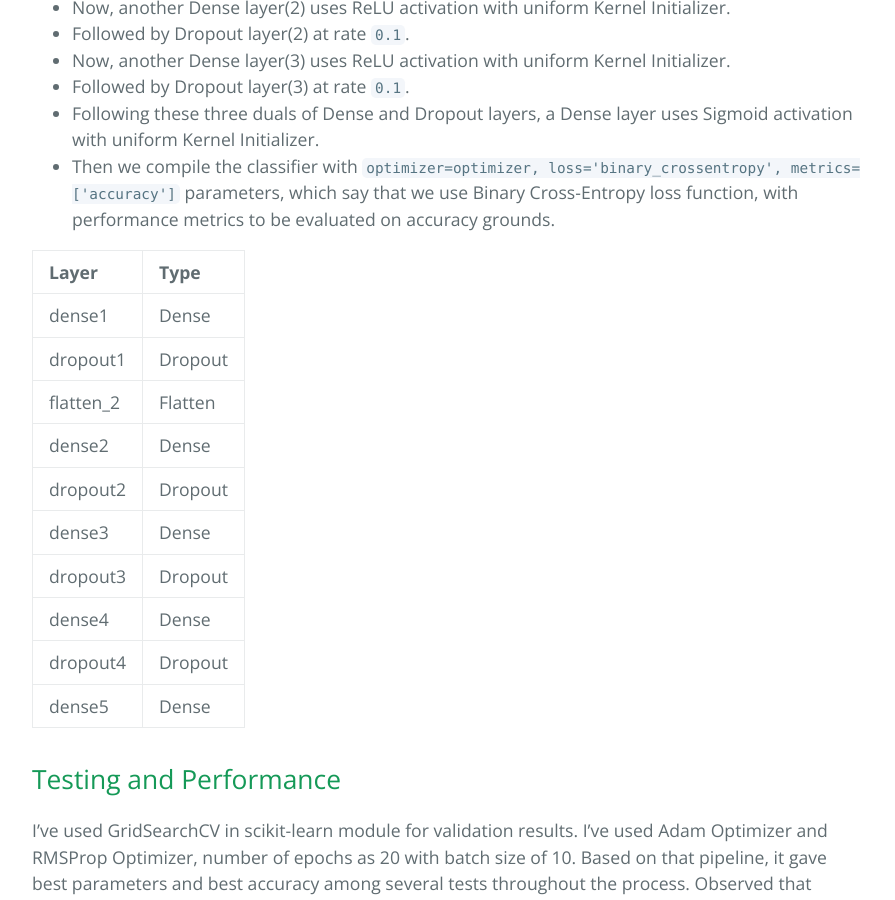
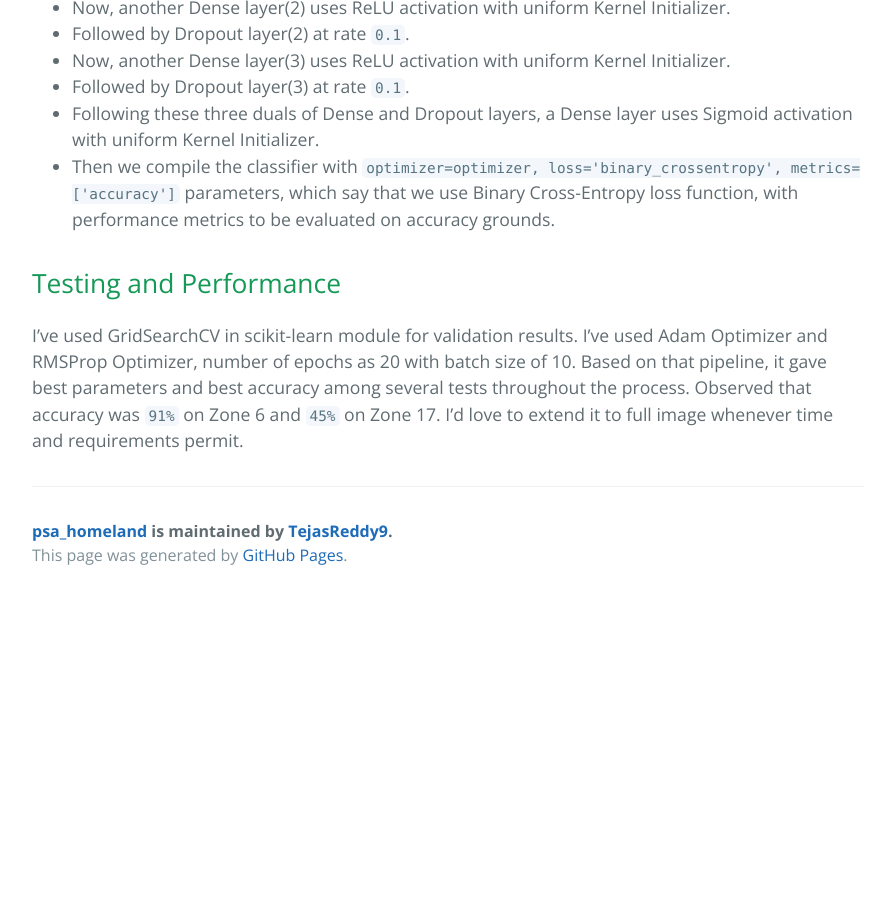
Before and after one commit to TejasReddy9/psa_homeland, a Jekyll site: the page built from docs/index.md, in a window 1280 px wide and 900 px high, scrolled down 4419 px. Shown: the whole window, without its empty margins (192-1087 px from the left). Built offline with Jekyll 4.4.1, drawn with Linux system fonts in a browser that asks for light colours; our own code applies the rules of GitHub Pages for plain Markdown files; after the commit the page ends 5018 px from its top, so only the background shows below that.

Commit message:
Update index.md

```diff
--- a/docs/index.md
+++ b/docs/index.md
@@ -52,20 +52,6 @@ I've created a simple Keras Artificial Neural Networks model in Python. The mode
 *   Following these three duals of Dense and Dropout layers, a Dense layer uses Sigmoid activation with uniform Kernel Initializer.
 *   Then we compile the classifier with `optimizer=optimizer, loss='binary_crossentropy', metrics=['accuracy']` parameters, which say that we use Binary Cross-Entropy loss function, with performance metrics to be evaluated on accuracy grounds.
 
-| Layer         | Type    |
-|:--------------|:--------|
-| dense1        | Dense   |
-| dropout1      | Dropout |
-| flatten_2     | Flatten |
-| dense2        | Dense   |
-| dropout2      | Dropout |
-| dense3        | Dense   |
-| dropout3      | Dropout |
-| dense4        | Dense   |
-| dropout4      | Dropout |
-| dense5        | Dense   |
-
-
 ## Testing and Performance
 
 I've used GridSearchCV in scikit-learn module for validation results. I've used Adam Optimizer and RMSProp Optimizer, number of epochs as 20 with batch size of 10. Based on that pipeline, it gave best parameters and best accuracy among several tests throughout the process. Observed that accuracy was `91%` on Zone 6 and `45%` on Zone 17. I'd love to extend it to full image whenever time and requirements permit.
```
